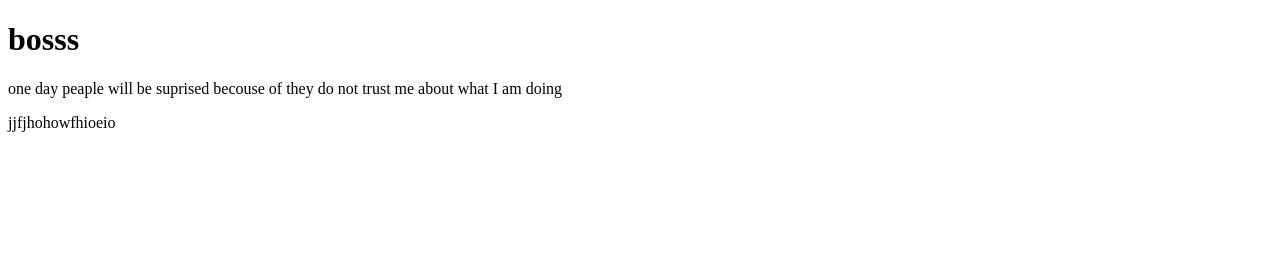
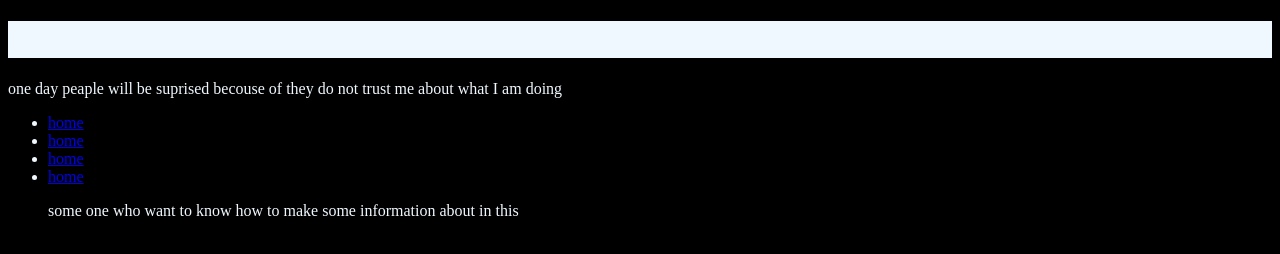
Before and after one commit to kennyndayiziga/pupa, a plain HTML site: page index.html in a window 1280 px wide. Drawn offline with Linux system fonts and the light colour scheme.

Commit message:
add navigation links

```diff
--- a/index.html
+++ b/index.html
@@ -4,10 +4,29 @@
     <meta charset="UTF-8">
     <meta name="viewport" content="width=device-width, initial-scale=1.0">
     <title>Document</title>
+    <style>
+        body{
+            background: black;
+            color: aliceblue;
+        }
+        h1{
+            background-color: aliceblue;
+        }
+    </style>
 </head>
 <body>
     <h1>bosss</h1>
     <p>one day peaple will be suprised becouse of they do not trust me about what I am doing</p>
-    jjfjhohowfhioeio
+    <div>
+        <ul>
+            <li><a href="#">home</a></li>
+            <li><a href="#">home</a></li>
+            <li><a href="#">home</a></li>
+            <li><a href="#">home</a></li>
+
+            <p>some one who want to know how to make some information about in this </p>
+        </ul>
+    </div>
+
 </body>
 </html>
```
